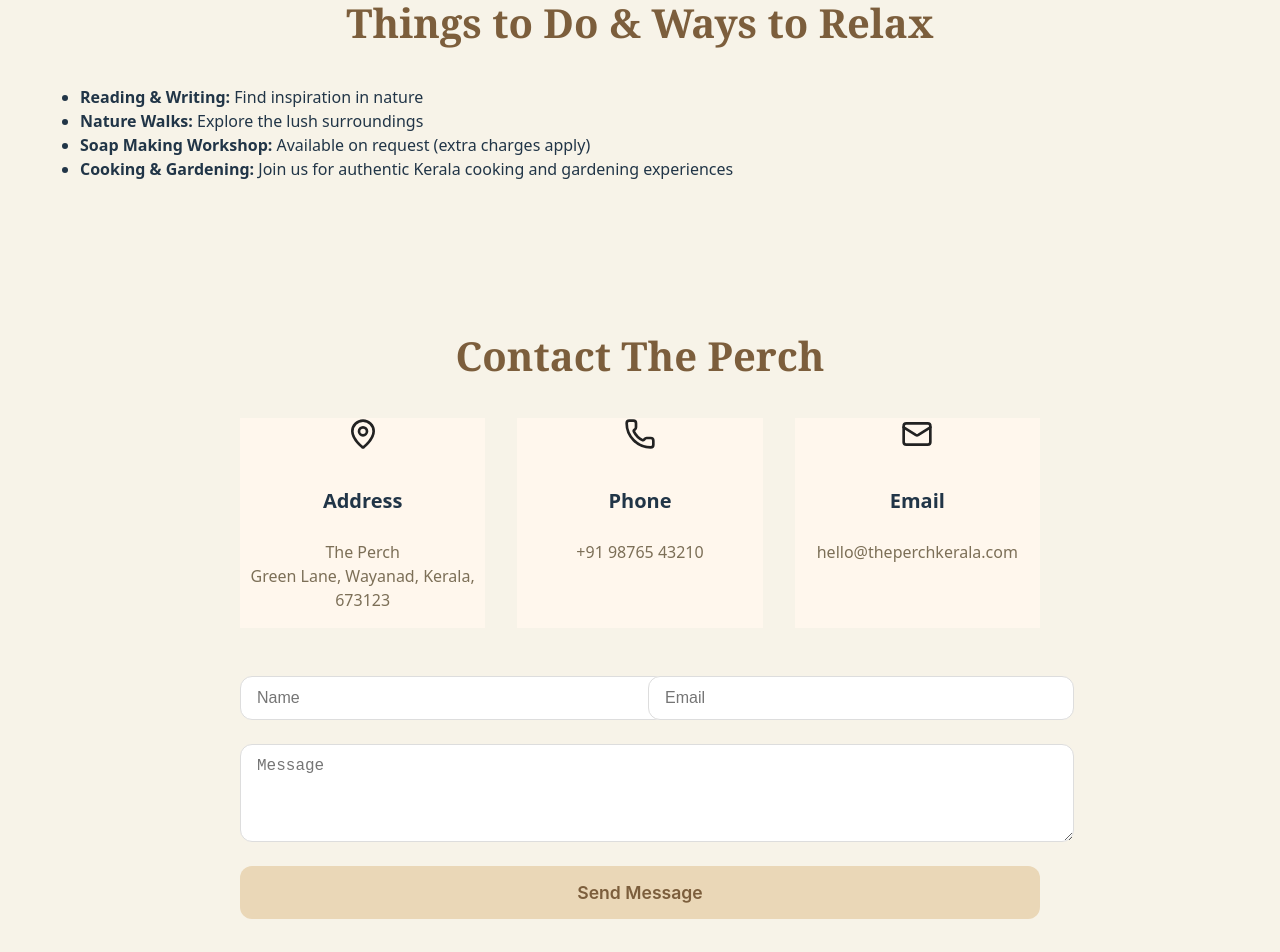
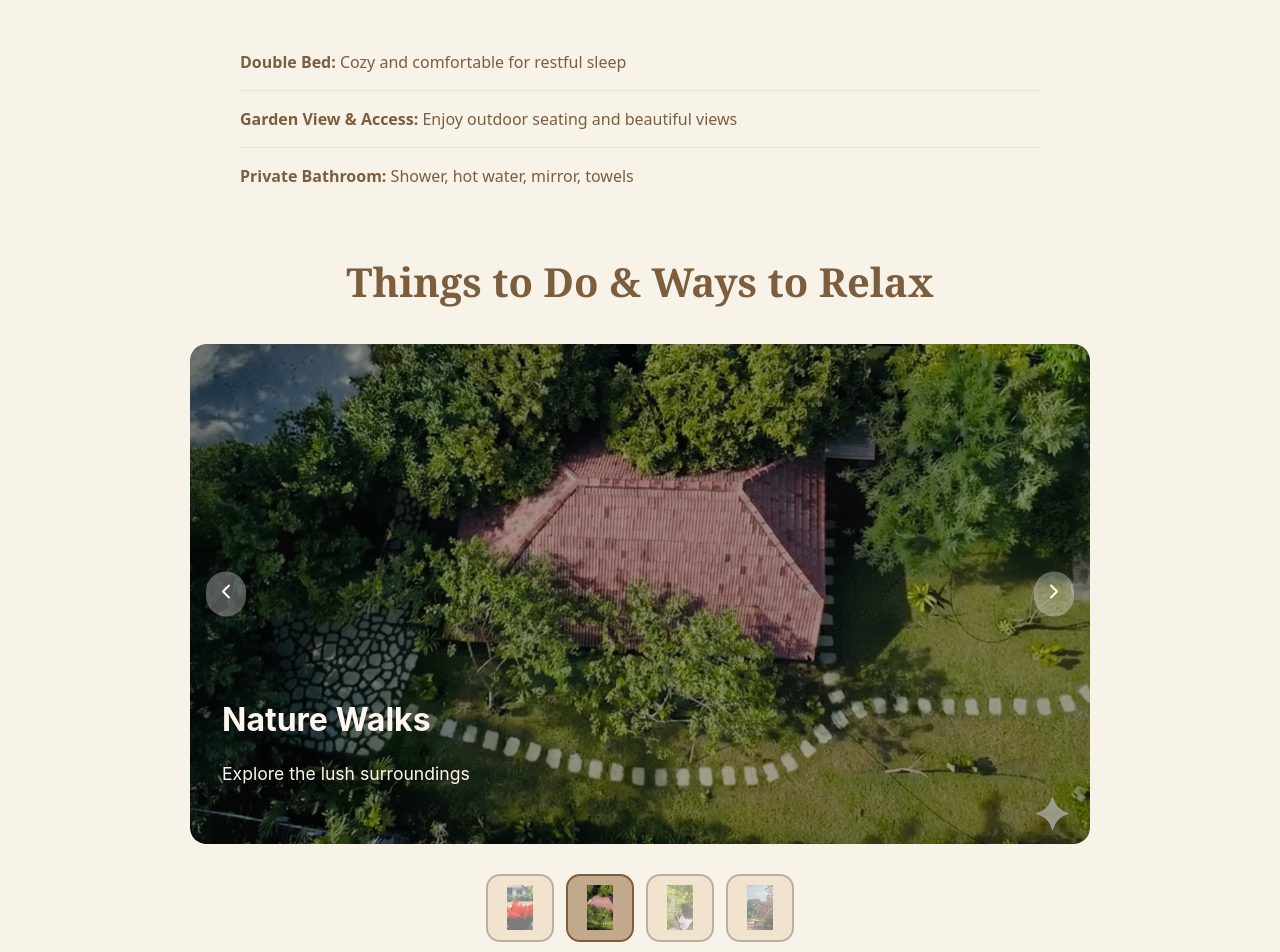
Before and after one commit to arnav-khandelwal/bnb, a React (Vite) app in the folder client/: page / in a window 1280 px wide. Shown: the part 5400-6352 px from the top of the page. Built offline with nearby package versions, Linux system fonts and the light colour scheme.

Commit message:
the amenities added a carousel and changed the contact layout

```diff
--- a/client/src/components/Amenities/Amenities.jsx
+++ b/client/src/components/Amenities/Amenities.jsx
@@ -1,5 +1,5 @@
-import React from 'react';
-import { Wifi, Coffee, Utensils, Car, Wine, Trees as Tree } from 'lucide-react';
+import React, { useState, useEffect } from 'react';
+import { Wifi, Coffee, Utensils, Car, Wine, Trees as Tree, ChevronLeft, ChevronRight } from 'lucide-react';
 import styles from './Amenities.module.scss';
 
 const amenities = [
@@ -25,13 +25,39 @@ const layout = [
 ];
 
 const activities = [
-  { name: 'Reading & Writing', description: 'Find inspiration in nature' },
-  { name: 'Nature Walks', description: 'Explore the lush surroundings' },
-  { name: 'Soap Making Workshop', description: 'Available on request (extra charges apply)' },
-  { name: 'Cooking & Gardening', description: 'Join us for authentic Kerala cooking and gardening experiences' },
+  { name: 'Reading & Writing', description: 'Find inspiration in nature', src: '/main/1.jpeg' },
+  { name: 'Nature Walks', description: 'Explore the lush surroundings', src: '/main/2.jpeg' },
+  { name: 'Soap Making Workshop', description: 'Available on request (extra charges apply)', src: '/main/3.jpeg' },
+  { name: 'Cooking & Gardening', description: 'Join us for authentic Kerala cooking and gardening experiences', src: '/main/4.jpeg' },
 ];
 
 const Amenities = () => {
+  const [currentActivityIndex, setCurrentActivityIndex] = useState(0);
+
+  useEffect(() => {
+    const interval = setInterval(() => {
+      setCurrentActivityIndex((prevIndex) =>
+        prevIndex === activities.length - 1 ? 0 : prevIndex + 1
+      );
+    }, 4000);
+    return () => clearInterval(interval);
+  }, []);
+
+  const nextActivitySlide = () => {
+    setCurrentActivityIndex((prevIndex) =>
+      prevIndex === activities.length - 1 ? 0 : prevIndex + 1
+    );
+  };
+
+  const prevActivitySlide = () => {
+    setCurrentActivityIndex((prevIndex) =>
+      prevIndex === 0 ? activities.length - 1 : prevIndex - 1
+    );
+  };
+
+  const goToActivitySlide = (index) => {
+    setCurrentActivityIndex(index);
+  };
   return (
     <div className={styles.amenitiesSection}>
       <div className={styles.container}>
@@ -64,13 +90,52 @@ const Amenities = () => {
           ))}
         </ul>
         <h2 className={styles.title}>Things to Do & Ways to Relax</h2>
-        <ul>
-          {activities.map((item) => (
-            <li key={item.name}>
-              <strong>{item.name}:</strong> {item.description}
-            </li>
-          ))}
-        </ul>
+        <div className={styles.carouselWrapper}>
+          <div className={styles.carousel}>
+            <div
+              className={styles.slide}
+              style={{ left: 0, transform: 'translateX(0)' }}
+            >
+              <img
+                src={activities[currentActivityIndex].src}
+                alt={activities[currentActivityIndex].name}
+                className={styles.activityImage}
+              />
+              <div className={styles.overlay}></div>
+              <div className={styles.slideContent}>
+                <h3 className={styles.activityName}>
+                  {activities[currentActivityIndex].name}
+                </h3>
+                <p className={styles.activityDesc}>{activities[currentActivityIndex].description}</p>
+              </div>
+            </div>
+            <button onClick={prevActivitySlide} className={styles.arrowLeft}>
+              <ChevronLeft size={24} />
+            </button>
+            <button onClick={nextActivitySlide} className={styles.arrowRight}>
+              <ChevronRight size={24} />
+            </button>
+          </div>
+          <div className={styles.thumbnails}>
+            {activities.map((activity, index) => (
+              <button
+                key={activity.name}
+                onClick={() => goToActivitySlide(index)}
+                className={
+                  index === currentActivityIndex
+                    ? styles.thumbnailActive
+                    : styles.thumbnail
+                }
+              >
+                <img
+                  src={activity.src}
+                  alt={activity.name}
+                  className={styles.thumbnailImage}
+                />
+              </button>
+            ))}
+          </div>
+        </div>
       </div>
     </div>
   );
--- a/client/src/components/Amenities/Amenities.module.scss
+++ b/client/src/components/Amenities/Amenities.module.scss
@@ -61,3 +61,146 @@
 .amenityDesc {
   color: $text-light;
 }
+
+// Styles for the list sections
+ul {
+  list-style: none;
+  padding: 0;
+  margin: 0 0 $spacing-xl 0;
+  max-width: 800px;
+  margin-left: auto;
+  margin-right: auto;
+
+  li {
+    padding: 1rem 0;
+    border-bottom: 1px solid rgba($accent-brown, 0.1);
+    color: $accent-brown;
+
+    &:last-child {
+      border-bottom: none;
+    }
+
+    strong {
+      color: $accent-brown;
+      font-weight: 600;
+    }
+  }
+}
+
+// Carousel styles for Things to Do section
+.carouselWrapper {
+  max-width: 900px;
+  margin: 0 auto;
+}
+
+.carousel {
+  position: relative;
+  height: 500px;
+  margin-bottom: 2rem;
+  overflow: hidden;
+  border-radius: 1rem;
+  background: $light-beige;
+}
+
+.slide {
+  position: absolute;
+  top: 0;
+  height: 100%;
+  width: 100%;
+  transition: transform 0.5s ease-out;
+}
+
+.activityImage {
+  width: 100%;
+  height: 100%;
+  object-fit: cover;
+  border-radius: 1rem;
+}
+
+.overlay {
+  position: absolute;
+  inset: 0;
+  width: 100%;
+  height: 100%;
+  background: rgba(0, 0, 0, 0.3);
+  border-radius: 1rem;
+}
+
+.slideContent {
+  position: absolute;
+  bottom: 0;
+  left: 0;
+  right: 0;
+  padding: 2rem;
+  color: $light-beige;
+  border-radius: 0 0 1rem 1rem;
+  font-family: $font-primary;
+}
+
+.activityName {
+  font-size: 2rem;
+  font-weight: bold;
+  margin-bottom: 1rem;
+  color: $light-beige;
+}
+
+.activityDesc {
+  font-size: 1.1rem;
+  margin-bottom: 1.5rem;
+  color: $light-beige;
+}
+
+.arrowLeft,
+.arrowRight {
+  position: absolute;
+  top: 50%;
+  transform: translateY(-50%);
+  background: rgba(255, 255, 255, 0.3);
+  color: #fff;
+  padding: 0.5rem;
+  border-radius: 999px;
+  border: none;
+  cursor: pointer;
+  transition: background 0.2s;
+  z-index: 2;
+}
+
+.arrowLeft {
+  left: 1rem;
+}
+
+.arrowRight {
+  right: 1rem;
+}
+
+.thumbnails {
+  display: flex;
+  justify-content: center;
+  gap: 1rem;
+}
+
+.thumbnail,
+.thumbnailActive {
+  width: 4rem;
+  height: 4rem;
+  border-radius: 0.75rem;
+  overflow: hidden;
+  opacity: 0.5;
+  border: none;
+  transition: opacity 0.2s, box-shadow 0.2s;
+  cursor: pointer;
+  background-color: $medium-beige;
+  box-shadow: 0 0 0 2px $text-light;
+}
+
+.thumbnailActive {
+  opacity: 1;
+  box-shadow: 0 0 0 2px $accent-brown;
+  background-color: $dark-beige;
+}
+
+.thumbnailImage {
+  width: 100%;
+  height: 100%;
+  object-fit: cover;
+}
--- a/client/src/components/Contact/Contact.module.scss
+++ b/client/src/components/Contact/Contact.module.scss
@@ -49,7 +49,7 @@
 .icon {
   width: 2rem;
   height: 2rem;
-  color: #222;
+  color: $accent-brown;
   margin-bottom: 1rem;
 }
 
@@ -57,10 +57,11 @@
   font-size: 1.25rem;
   font-weight: 600;
   margin-bottom: 0.5rem;
+  color: $accent-brown;
 }
 
 .infoText {
-  color: $text-light;
+  color: $accent-brown;
 }
 
 .form {
@@ -83,12 +84,21 @@
   width: 100%;
   padding: 0.75rem 1rem;
   border-radius: 0.75rem;
-  border: 1px solid #ddd;
+  border: 1px solid $medium-beige;
+  background: $white;
+  color: $accent-brown;
   font-size: 1rem;
+  font-family: $font-primary;
   outline: none;
-  transition: border-color 0.2s;
+  transition: border-color 0.2s, box-shadow 0.2s;
+
+  &::placeholder {
+    color: $text-light;
+  }
+
   &:focus {
-    border-color: #222;
+    border-color: $accent-brown;
+    box-shadow: 0 0 0 2px rgba($accent-brown, 0.1);
   }
 }
 
@@ -96,13 +106,22 @@
   width: 100%;
   padding: 0.75rem 1rem;
   border-radius: 0.75rem;
-  border: 1px solid #ddd;
+  border: 1px solid $medium-beige;
+  background: $white;
+  color: $accent-brown;
   font-size: 1rem;
+  font-family: $font-primary;
   outline: none;
   resize: vertical;
-  transition: border-color 0.2s;
+  transition: border-color 0.2s, box-shadow 0.2s;
+
+  &::placeholder {
+    color: $text-light;
+  }
+
   &:focus {
-    border-color: #222;
+    border-color: $accent-brown;
+    box-shadow: 0 0 0 2px rgba($accent-brown, 0.1);
   }
 }
 
--- a/client/src/components/Rooms/Rooms.jsx
+++ b/client/src/components/Rooms/Rooms.jsx
@@ -13,7 +13,6 @@ const room = {
 	name: 'A Room Inside Cottage',
 	description:
 		'A peaceful, private room inside the cottage with access to a washroom, study, and kitchen. Perfect for a tranquil stay surrounded by nature.',
-	price: 180,
 };
 
 const Rooms = () => {
@@ -66,10 +65,6 @@ const Rooms = () => {
 								</h3>
 								<p className={styles.roomDesc}>{room.description}</p>
 								<div className={styles.roomFooter}>
-									<span className={styles.roomPrice}>
-										${room.price} / night
-									</span>
-									<button className={styles.bookButton}>Book Now</button>
 								</div>
 							</div>
 						</div>
```
